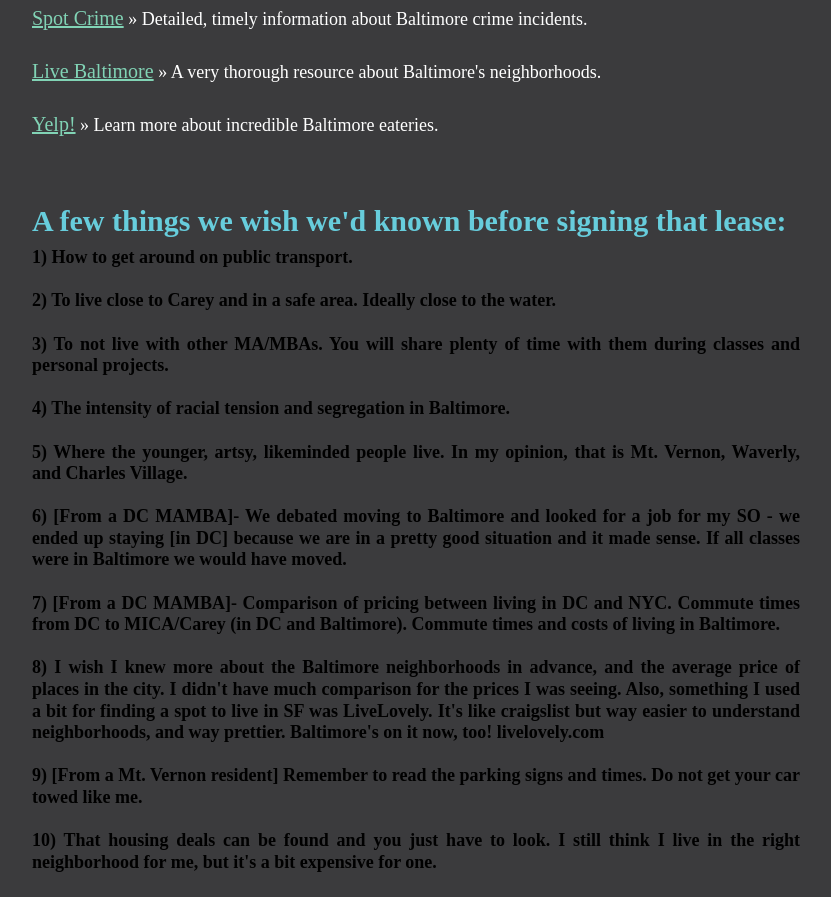
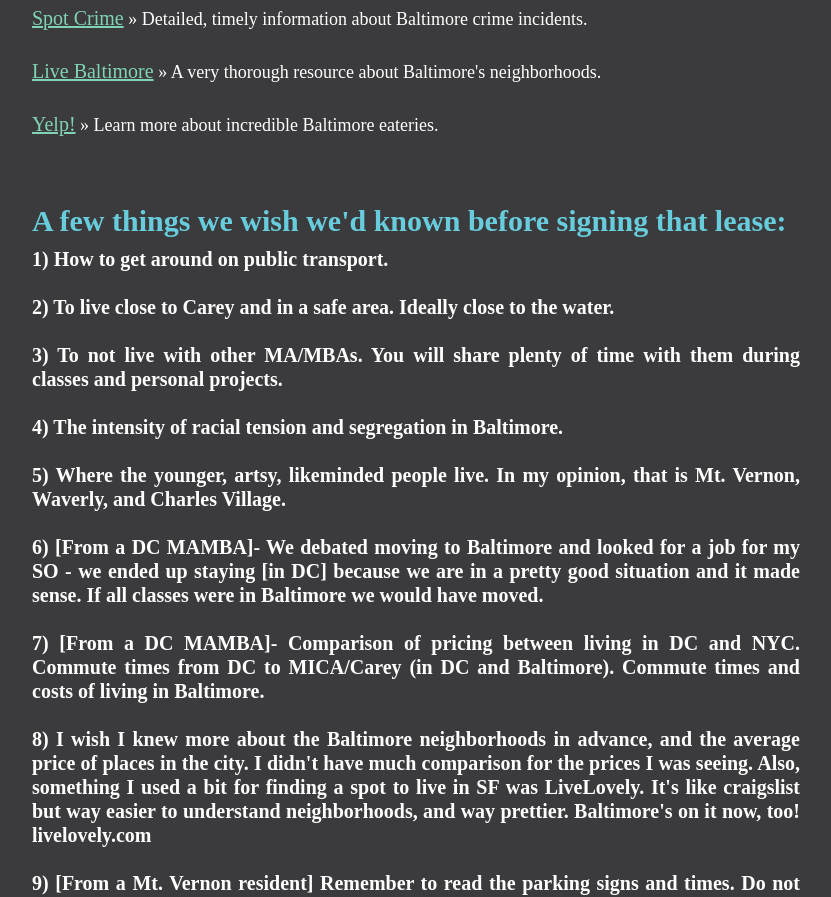
Before and after one commit to Karahmel/MAMBAMap, a Jekyll site: the page built from index.html, in a window 1280 px wide. Shown: the part 1710-2607 px from the top of the page, without its empty margins (224-1055 px from the left). Built offline with Jekyll 4.4.1, drawn with Linux system fonts in a browser that asks for light colours; some web fonts are replaced; Markdown is read by kramdown in place of the engine named in the settings.

Commit message:
Update screen.css

```diff
--- a/css/screen.css
+++ b/css/screen.css
@@ -30,9 +30,9 @@
 }
 
 h3 {
-      color: black;
+      color: white;
     font-family: Junction;
-    font-size: 90%;
+    font-size: 100%;
      line-height: 120%;
 }
 
```
